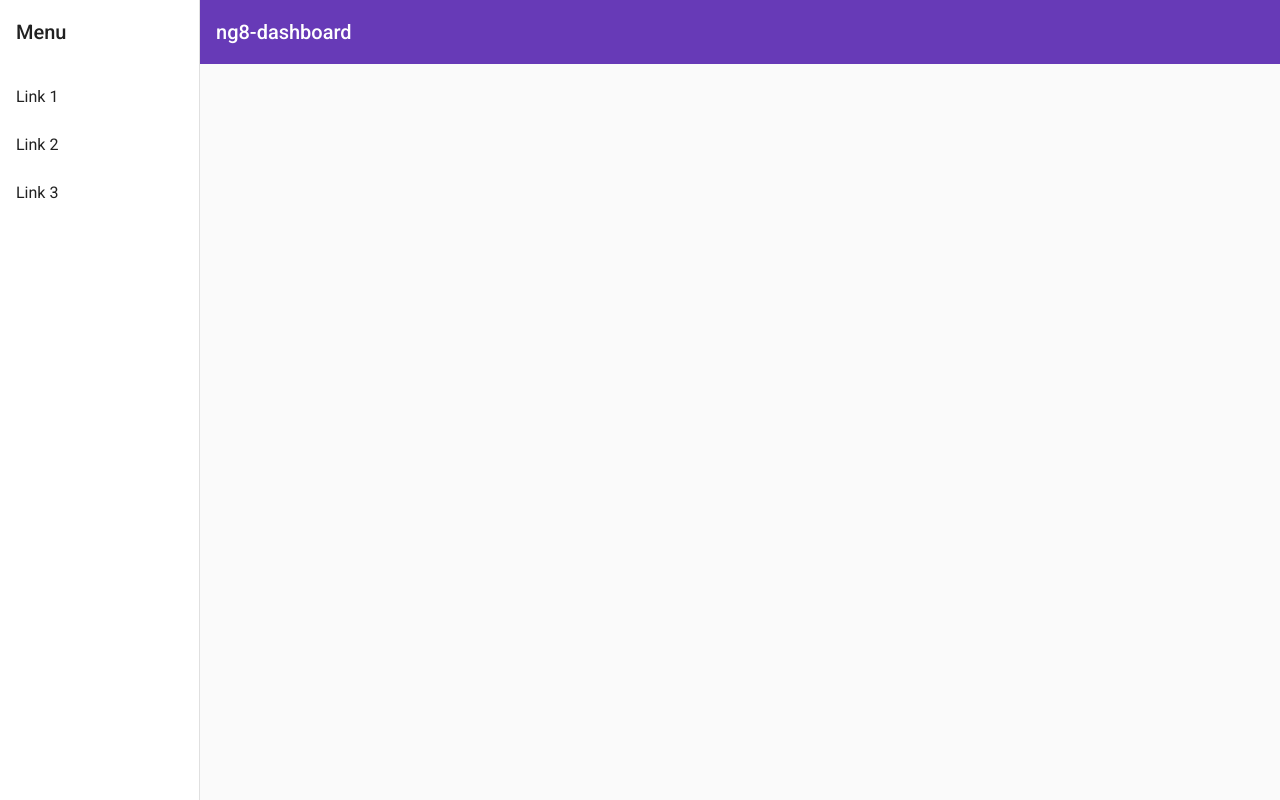
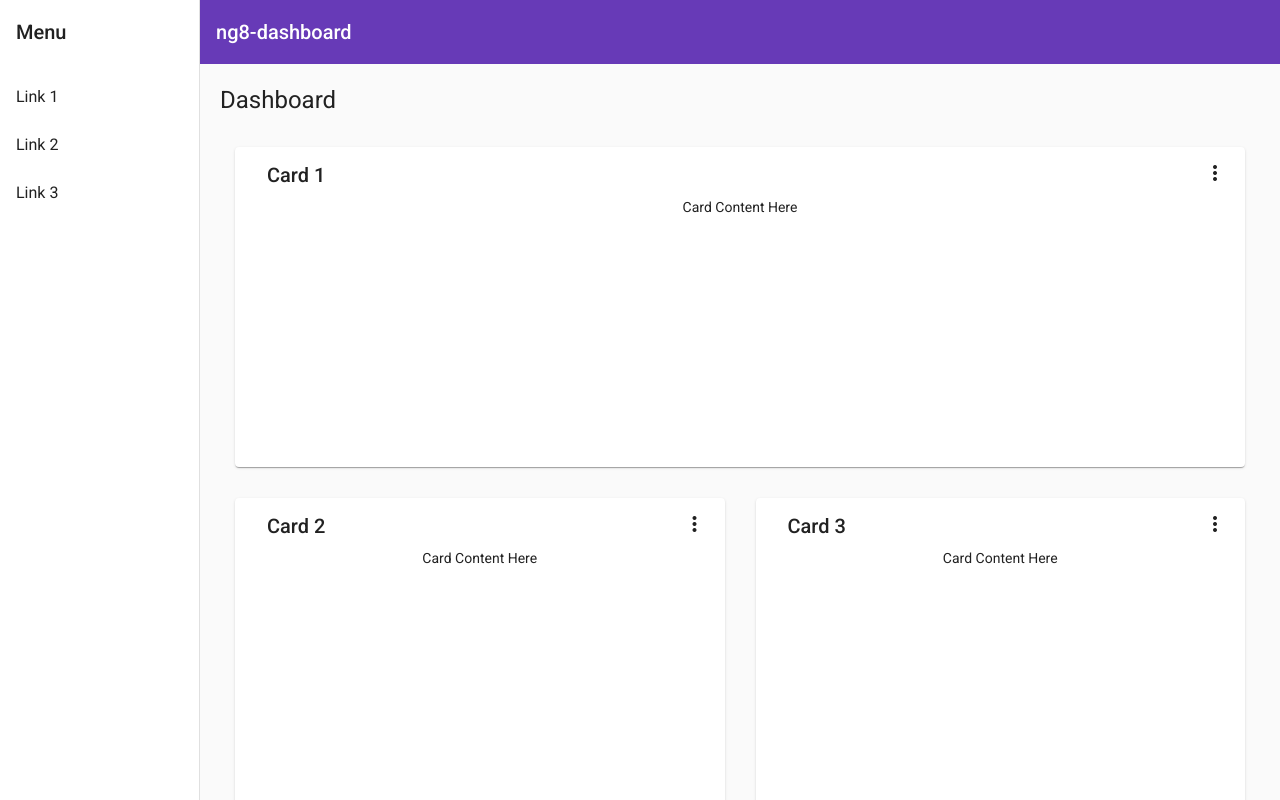
Before and after one commit to Reuno92/ng8-dashboard, an Angular app: page / in a window 1280 px wide. Built offline with nearby package versions, Linux system fonts and the light colour scheme.

Commit message:
Add landing page and his routing

```diff
--- /dev/null
+++ b/src/app/components/landing/landing.component.html
@@ -0,0 +1,24 @@
+<div class="grid-container">
+  <h1 class="mat-h1">Dashboard</h1>
+  <mat-grid-list cols="2" rowHeight="350px">
+    <mat-grid-tile *ngFor="let card of cards | async" [colspan]="card.cols" [rowspan]="card.rows">
+      <mat-card class="dashboard-card">
+        <mat-card-header>
+          <mat-card-title>
+            {{card.title}}
+            <button mat-icon-button class="more-button" [matMenuTriggerFor]="menu" aria-label="Toggle menu">
+              <mat-icon>more_vert</mat-icon>
+            </button>
+            <mat-menu #menu="matMenu" xPosition="before">
+              <button mat-menu-item>Expand</button>
+              <button mat-menu-item>Remove</button>
+            </mat-menu>
+          </mat-card-title>
+        </mat-card-header>
+        <mat-card-content class="dashboard-card-content">
+          <div>Card Content Here</div>
+        </mat-card-content>
+      </mat-card>
+    </mat-grid-tile>
+  </mat-grid-list>
+</div>
--- /dev/null
+++ b/src/app/components/landing/landing.component.scss
@@ -0,0 +1,21 @@
+.grid-container {
+  margin: 20px;
+}
+
+.dashboard-card {
+  position: absolute;
+  top: 15px;
+  left: 15px;
+  right: 15px;
+  bottom: 15px;
+}
+
+.more-button {
+  position: absolute;
+  top: 5px;
+  right: 10px;
+}
+
+.dashboard-card-content {
+  text-align: center;
+}
--- /dev/null
+++ b/src/app/components/landing/landing.component.ts
@@ -0,0 +1,33 @@
+import { Component } from '@angular/core';
+import { map } from 'rxjs/operators';
+import { Breakpoints, BreakpointObserver } from '@angular/cdk/layout';
+
+@Component({
+  selector: 'app-landing',
+  templateUrl: './landing.component.html',
+  styleUrls: ['./landing.component.scss']
+})
+export class LandingComponent {
+  /** Based on the screen size, switch from standard to one column per row */
+  cards = this.breakpointObserver.observe(Breakpoints.Handset).pipe(
+    map(({ matches }) => {
+      if (matches) {
+        return [
+          { title: 'Card 1', cols: 1, rows: 1 },
+          { title: 'Card 2', cols: 1, rows: 1 },
+          { title: 'Card 3', cols: 1, rows: 1 },
+          { title: 'Card 4', cols: 1, rows: 1 }
+        ];
+      }
+
+      return [
+        { title: 'Card 1', cols: 2, rows: 1 },
+        { title: 'Card 2', cols: 1, rows: 1 },
+        { title: 'Card 3', cols: 1, rows: 2 },
+        { title: 'Card 4', cols: 1, rows: 1 }
+      ];
+    })
+  );
+
+  constructor(private breakpointObserver: BreakpointObserver) {}
+}
--- a/src/app/components/navigation/navigation.component.html
+++ b/src/app/components/navigation/navigation.component.html
@@ -23,5 +23,6 @@
       <span>ng8-dashboard</span>
     </mat-toolbar>
     <!-- Add Content Here -->
+    <router-outlet></router-outlet>
   </mat-sidenav-content>
 </mat-sidenav-container>
```
Also changed, not shown: src/app/app-routing.module.ts (+8 -1 lines), src/app/app.module.ts (+10 -2 lines), 1 other file (tests, documents, lock files or other folders).
